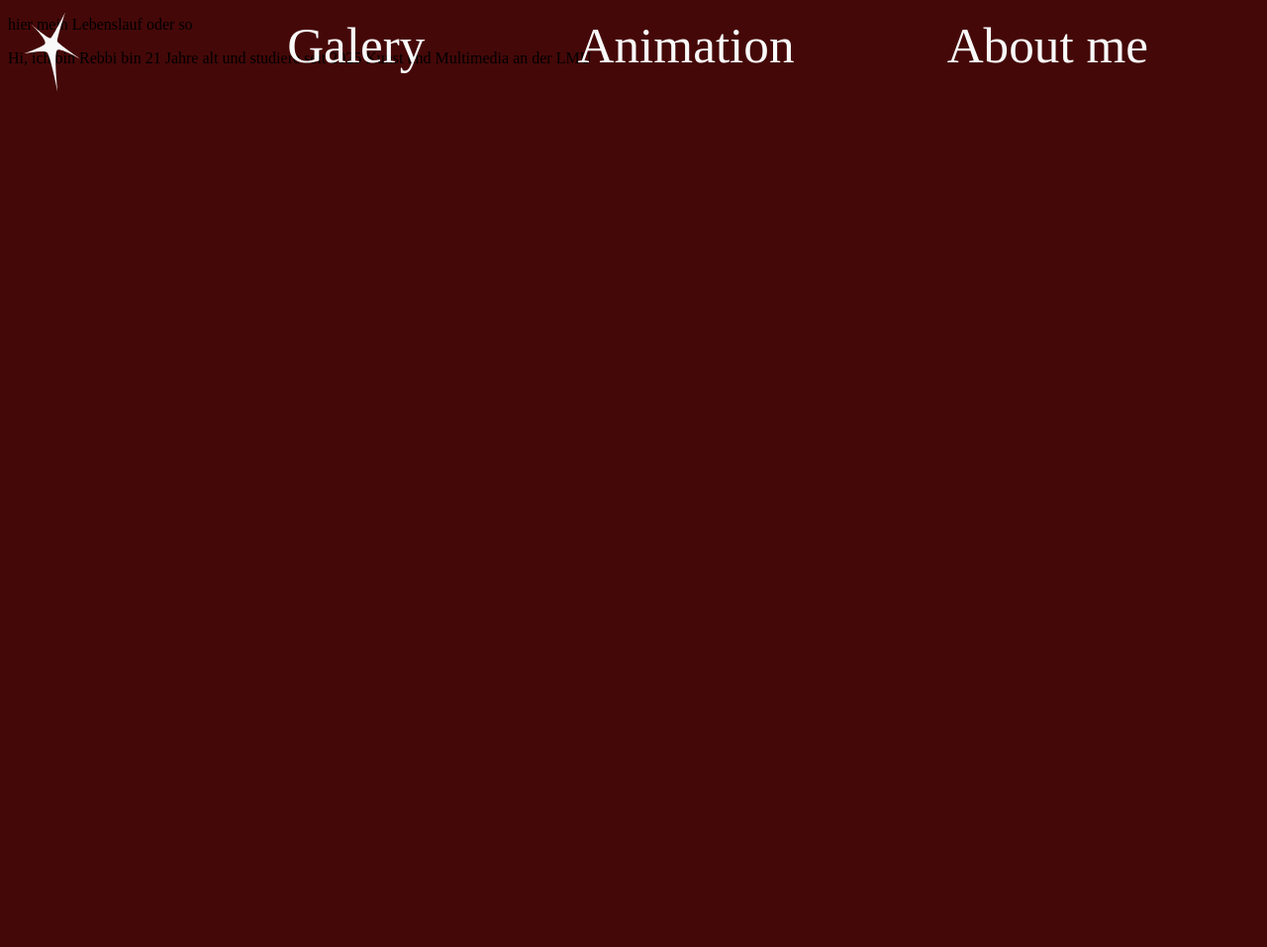
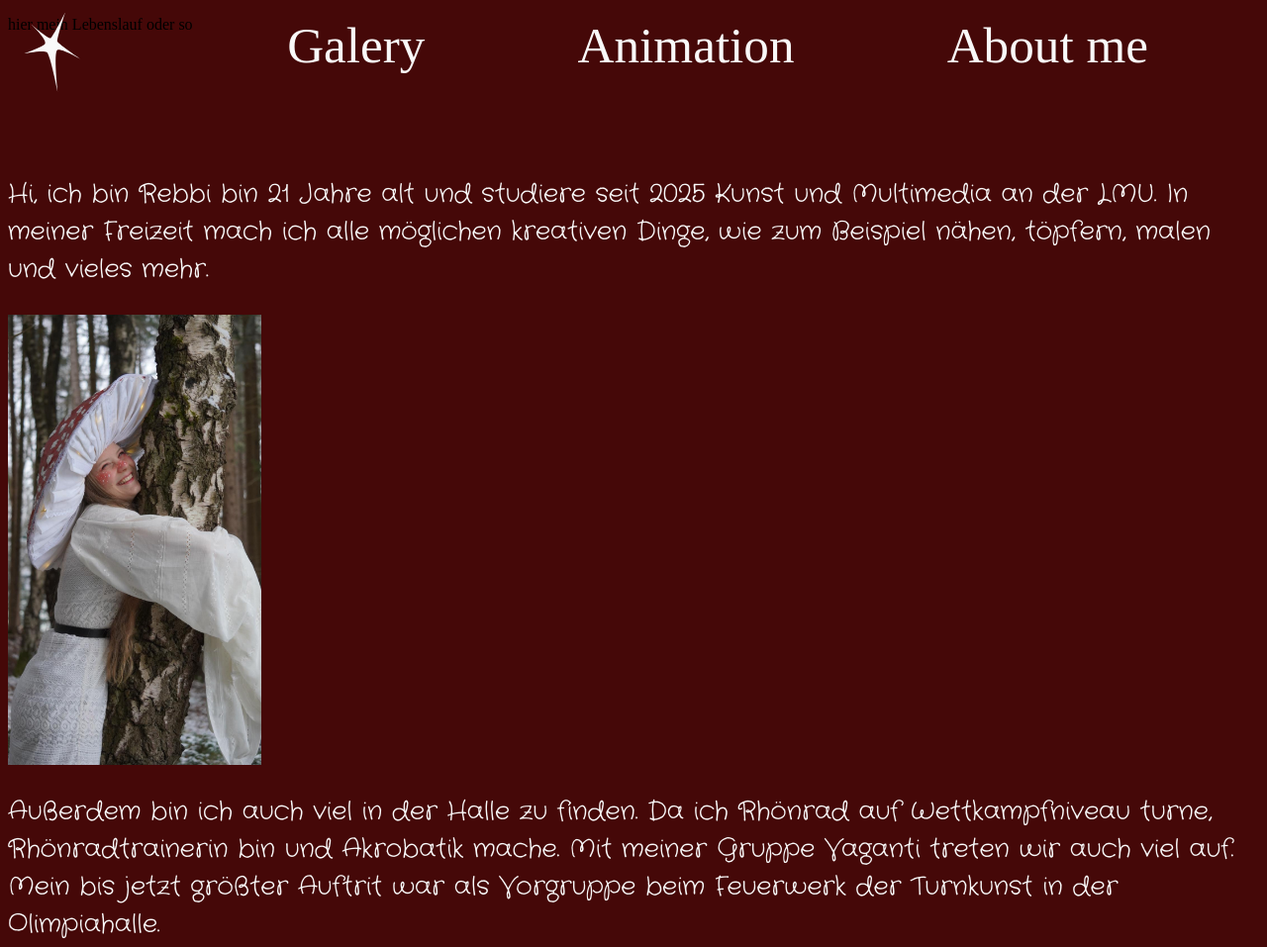
Before and after one commit to RebbiL/website, a plain HTML site: page aboutme.html in a window 1280 px wide. Shown: the whole page at 99% size. Before the commit the page ends 800 px from the top, so only its background shows below. Drawn offline with Linux system fonts and the light colour scheme; a web font is replaced by a local one.

Commit message:
about me

```diff
--- a/aboutme.html
+++ b/aboutme.html
@@ -4,7 +4,7 @@
     <meta charset="UTF-8">
     <meta name="viewport" content="width=device-width, initial-scale=1.0">
     <title>Websiteseminar</title>
-    <link rel="stylesheet" href="./style.css">
+    <link rel="stylesheet" href="./astyle.css">
 </head>
 <body>
     <div id="überschriften">
@@ -23,9 +23,17 @@
     </div>
     <p>hier mein Lebenslauf oder so</p>
 
-    <div id="Container">
+    <div id="Absatz">
         <p>
-            Hi, ich bin Rebbi bin 21 Jahre alt und studiere seit 2025 Kunst und Multimedia an der LMU
+            Hi, ich bin Rebbi bin 21 Jahre alt und studiere seit 2025 Kunst und Multimedia an der LMU.
+            In meiner Freizeit mach ich alle möglichen kreativen Dinge, wie zum Beispiel nähen, töpfern, malen
+            und vieles mehr.
+        </p>
+        <img src="./images/Pilz.jpeg" alt="Portrait">
+        <p>
+            Außerdem bin ich auch viel in der Halle zu finden. Da ich Rhönrad auf Wettkampfniveau turne,
+            Rhönradtrainerin bin und Akrobatik mache. Mit meiner Gruppe Vaganti treten wir auch viel auf.
+            Mein bis jetzt größter Auftrit war als Vorgruppe beim Feuerwerk der Turnkunst in der Olimpiahalle.
         </p>
     </div>
 </body>
--- a/astyle.css
+++ b/astyle.css
@@ -24,17 +24,36 @@ body{
     font-family: myfont1;
     color: #F9F9F9 ;
     font-size: 4vw;
-    text-align: right;
-
 
 }
 a:link{
     text-decoration: none;
 }
 
+#Absatz{
+    display: wrap;
+    justify-content: top ;
+    align-items: flex-start ;
+    margin-top: 18vh;
+    gap: 2vw;
+}
 
+#Absatz p {
+    font-family: CraftyGirls;
+    color: #F9F9F9 ;
+    font-size: 2vw;
+}
+
+#Absatz img{
+    width: 20vw;
+}
 
 @font-face {
     font-family: myfont1;
     src: url(./fonts/schrift1.ttf);
 }
+
+@font-face {
+    font-family: CraftyGirls;
+    src: url(./fonts/CraftyGirls-Regular.ttf);
+}
```
Also changed, not shown: fonts/CraftyGirls-Regular.ttf (added).
